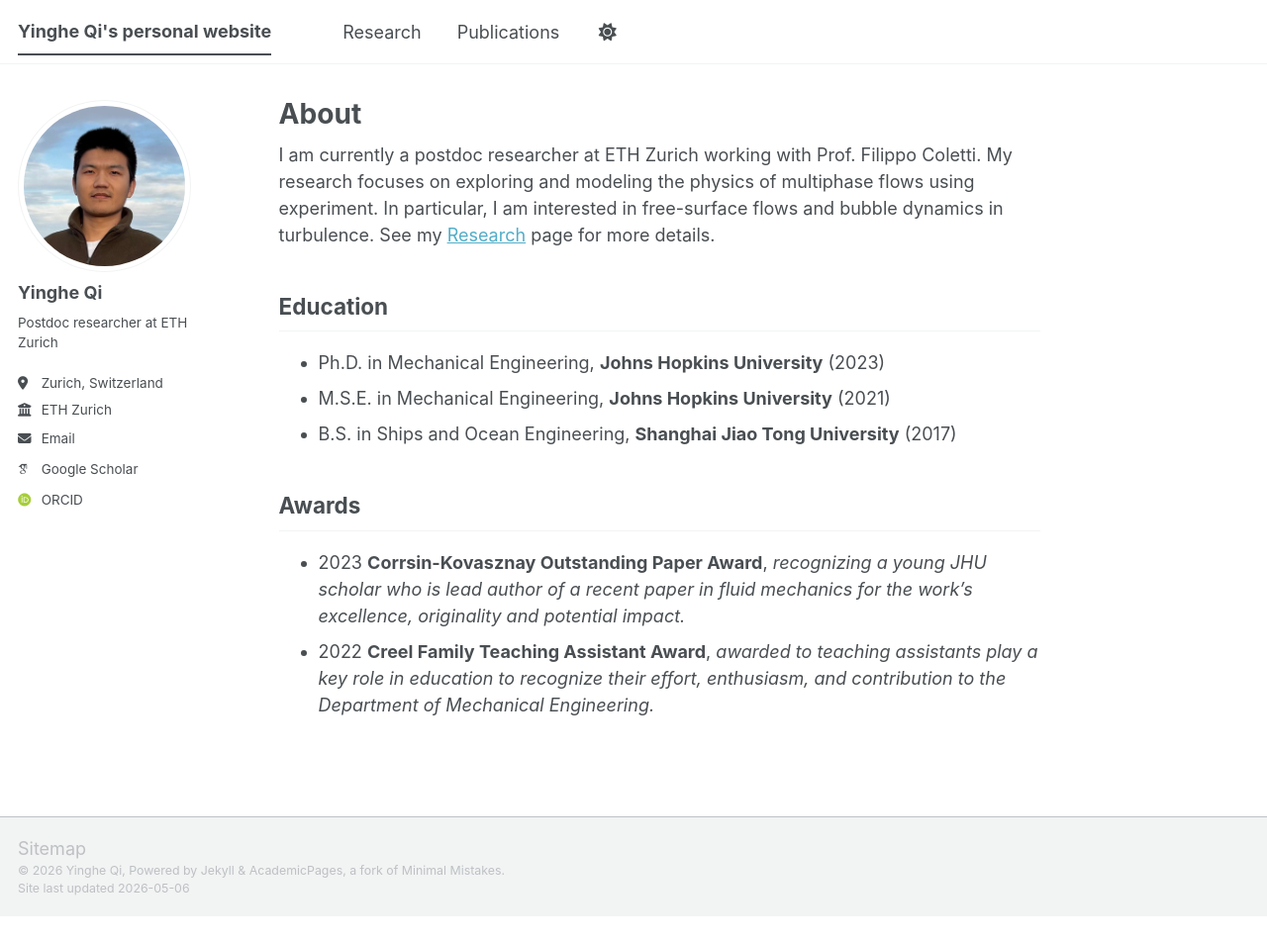
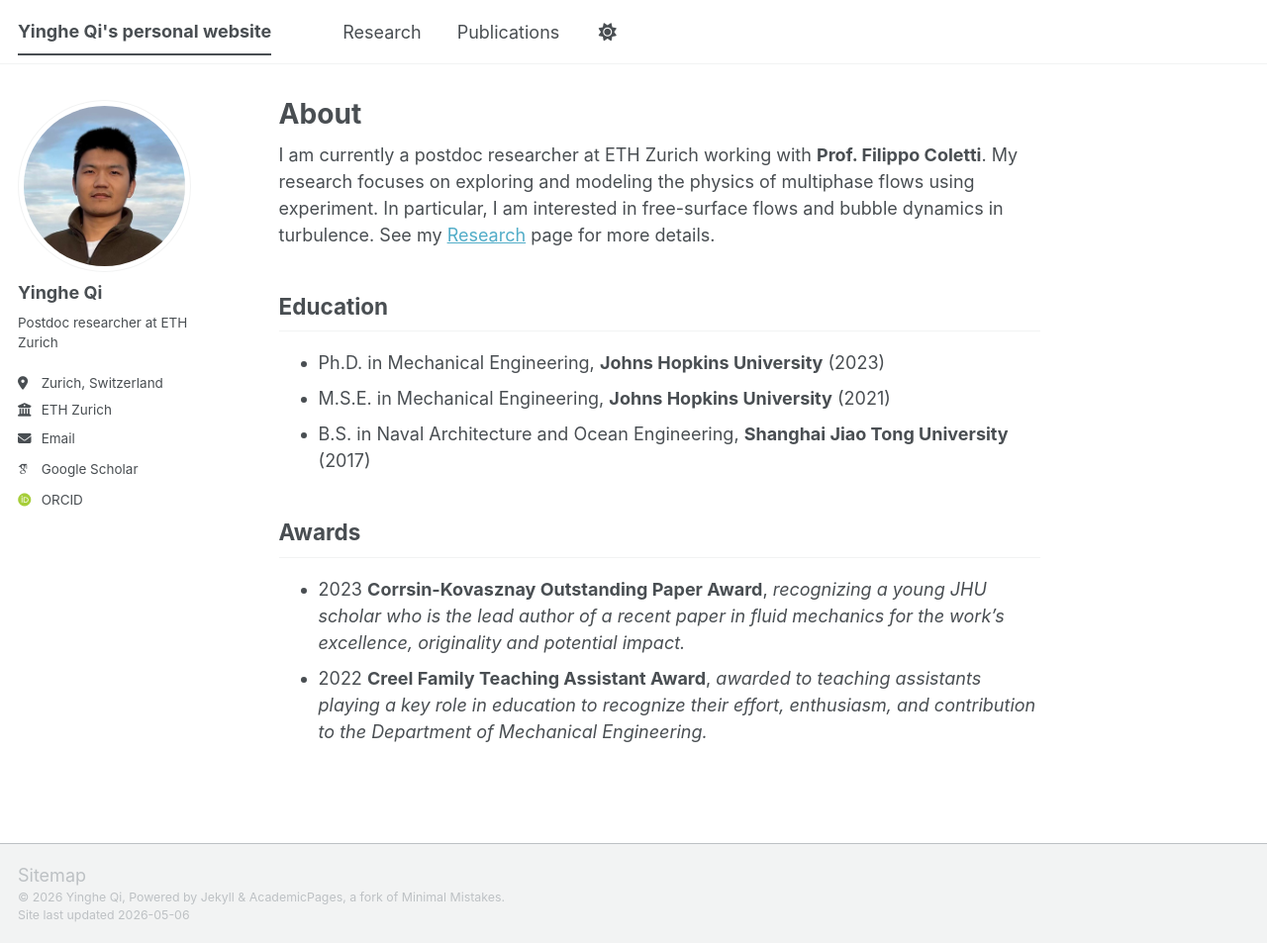
Before and after one commit to yingheqi/yingheqi.github.io, a Jekyll site: the page built from _pages/about.md, in a window 1280 px wide and 953 px high. Shown: the whole window at 99% size. Built offline with Jekyll 4.4.1, drawn with Linux system fonts in a browser that asks for light colours; some web fonts are replaced; a script bundle is joined from its source files by our own code; library files that are not in the unit come from our copies.

Commit message:
updated about and research pages

```diff
--- a/_pages/about.md
+++ b/_pages/about.md
@@ -7,13 +7,13 @@ redirect_from:
   - /about.html
 ---
 
-I am currently a postdoc researcher at ETH Zurich working with Prof. Filippo Coletti. My research focuses on exploring and modeling the physics of multiphase flows using experiment. In particular, I am interested in free-surface flows and bubble dynamics in turbulence. See my [Research](/research/) page for more details.
+I am currently a postdoc researcher at ETH Zurich working with **Prof. Filippo Coletti**. My research focuses on exploring and modeling the physics of multiphase flows using experiment. In particular, I am interested in free-surface flows and bubble dynamics in turbulence. See my [Research](/research/) page for more details.
 
 ## Education
 - Ph.D. in Mechanical Engineering, **Johns Hopkins University** (2023)
 - M.S.E. in Mechanical Engineering, **Johns Hopkins University** (2021)
-- B.S. in Ships and Ocean Engineering, **Shanghai Jiao Tong University** (2017)
+- B.S. in Naval Architecture and Ocean Engineering, **Shanghai Jiao Tong University** (2017)
 
 ## Awards
-- 2023 **Corrsin-Kovasznay Outstanding Paper Award**, *recognizing a young JHU scholar who is lead author of a recent paper in fluid mechanics for the work’s excellence, originality and potential impact.*
-- 2022 **Creel Family Teaching Assistant Award**, *awarded to teaching assistants play a key role in education to recognize their effort, enthusiasm, and contribution to the Department of Mechanical Engineering.*
+- 2023 **Corrsin-Kovasznay Outstanding Paper Award**, *recognizing a young JHU scholar who is the lead author of a recent paper in fluid mechanics for the work’s excellence, originality and potential impact.*
+- 2022 **Creel Family Teaching Assistant Award**, *awarded to teaching assistants playing a key role in education to recognize their effort, enthusiasm, and contribution to the Department of Mechanical Engineering.*
```
Also changed, not shown: _pages/research.md (+5 -5 lines).
